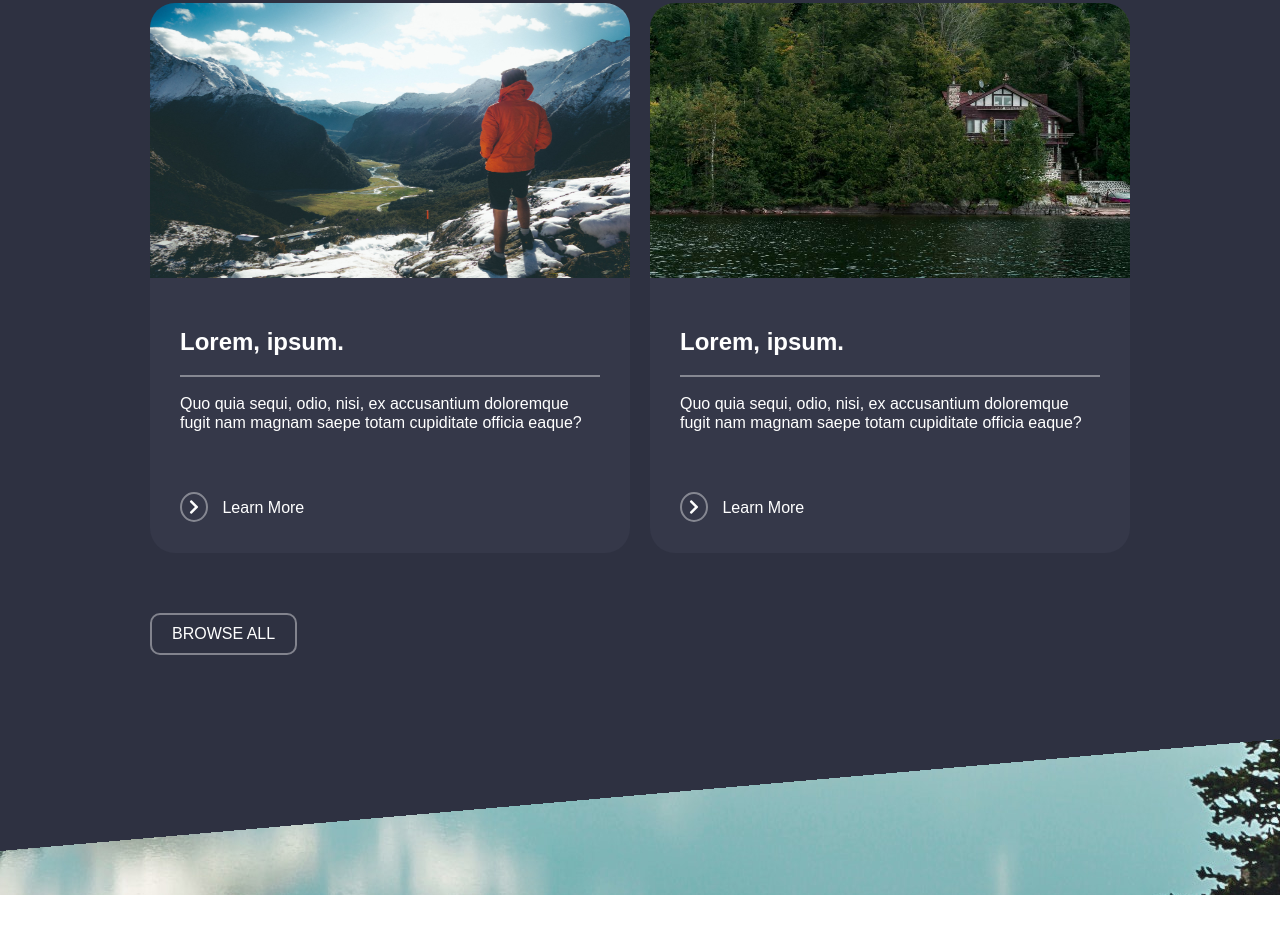
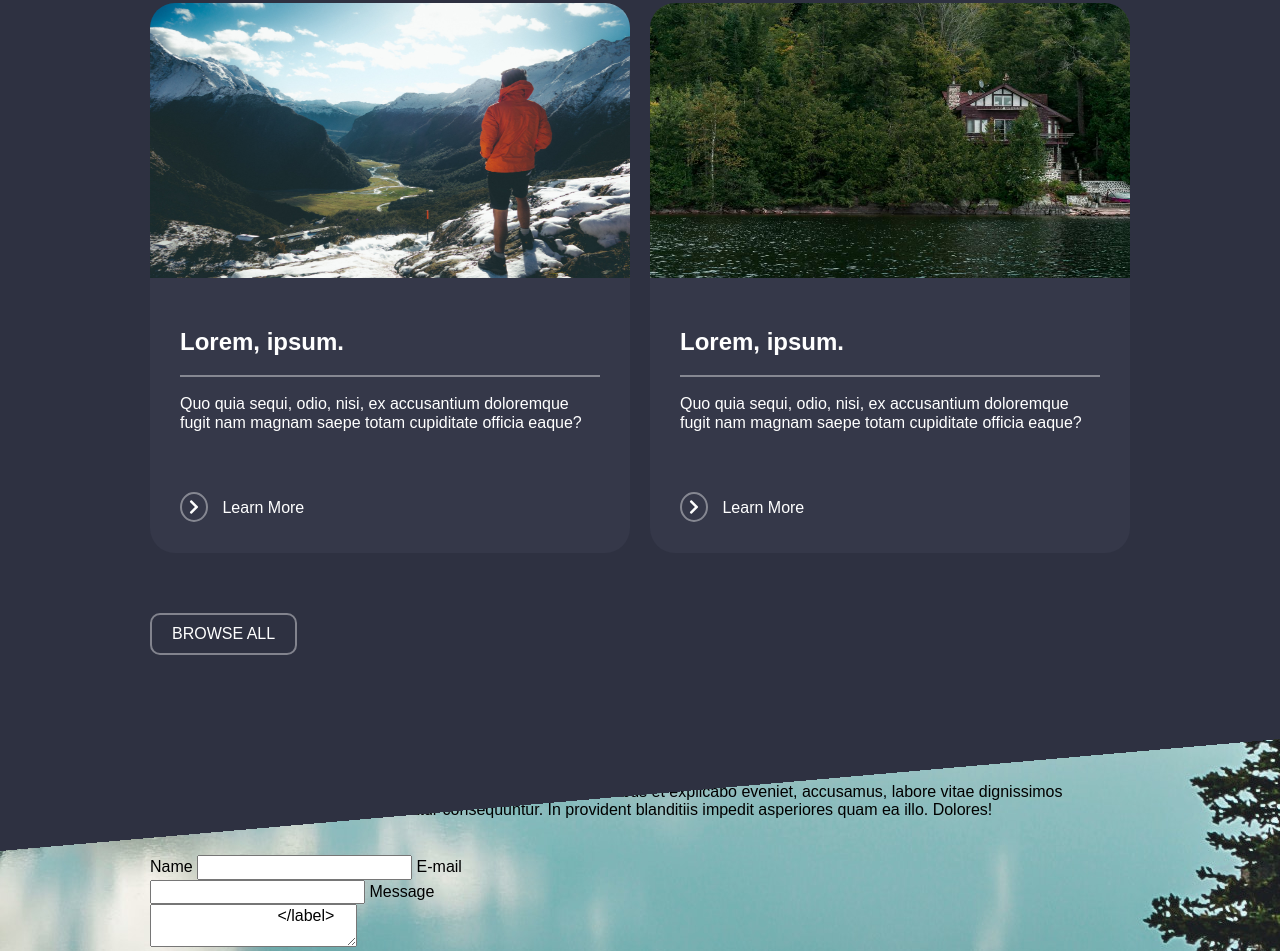
Before and after one commit to PawelRzepinski/travelLayou, a website: page index.html in a window 1280 px wide. Shown: the part 2963-3914 px from the top of the page. Before the commit the page ends 3858 px from the top, so only its background shows below. Drawn offline with nearby package versions, Linux system fonts and the light colour scheme.

Commit message:
contact section

```diff
--- a/index.html
+++ b/index.html
@@ -168,6 +168,36 @@
             </div>
         </div>
     </section>
+    <section class="contact">
+        <div class="container">
+            <div class="row">
+                <div class="col-12">
+                    <h2>Lorem, ipsum.</h2>
+                    <p>Lorem ipsum dolor sit amet consectetur adipisicing elit. Necessitatibus et explicabo eveniet, accusamus, labore vitae dignissimos doloribus temporibus pariatur aspernatur consequuntur. In provident blanditiis impedit asperiores quam ea illo. Dolores!</p>
+                </div>
+            </div>
+            <div class="row">
+                <div class="col-6">
+                    <div class="contactForm">
+                        <form>
+                            <label>Name
+                                <input type="name">
+                            </label>
+                            <label>E-mail
+                                <input type="email">
+                            </label>
+                            <label>Message
+                                <textarea type="textarea">
+                            </label>
+                            <button>Send Message</button>
+                        </form>
+                    </div>
+                </div>
+                <div class="col-6"></div>
+            </div>
+        </div>
+
+    </section>
     <script src="js/app.js"></script>
 </body>
 </html>
```
